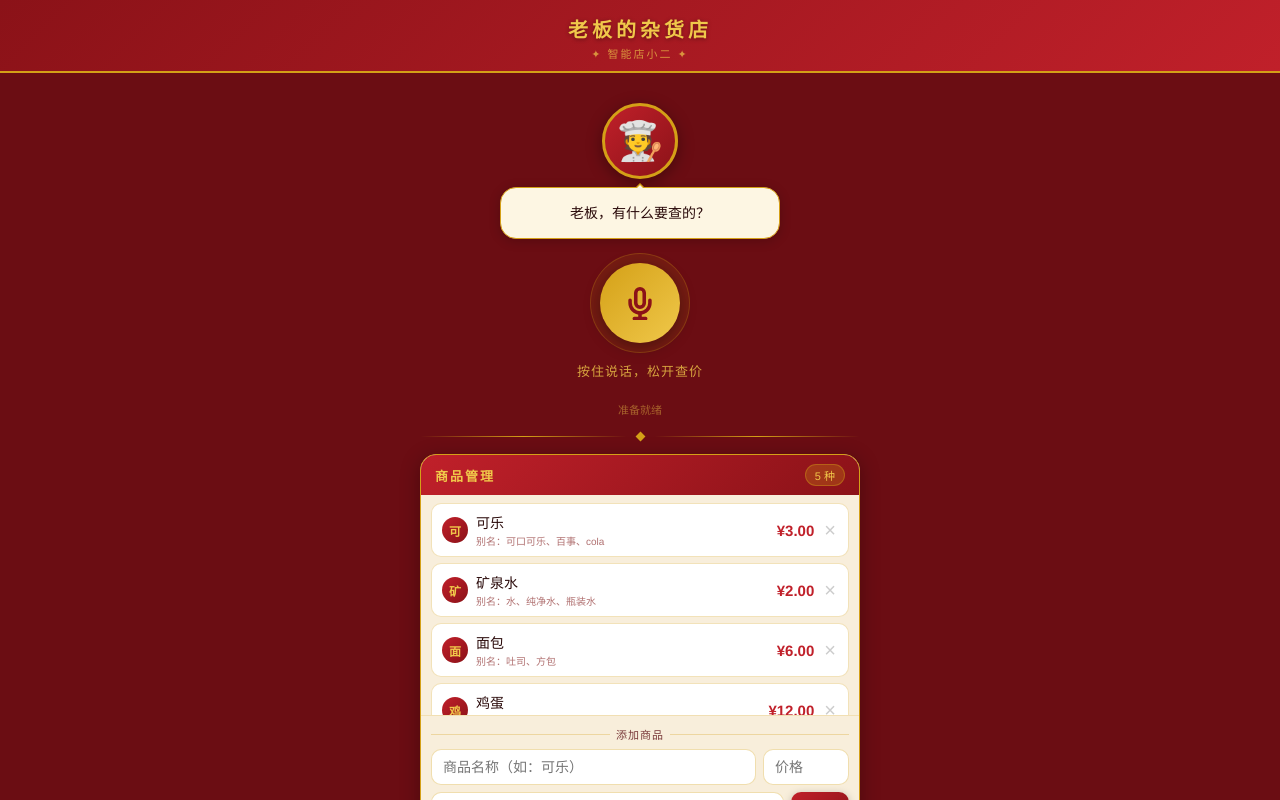
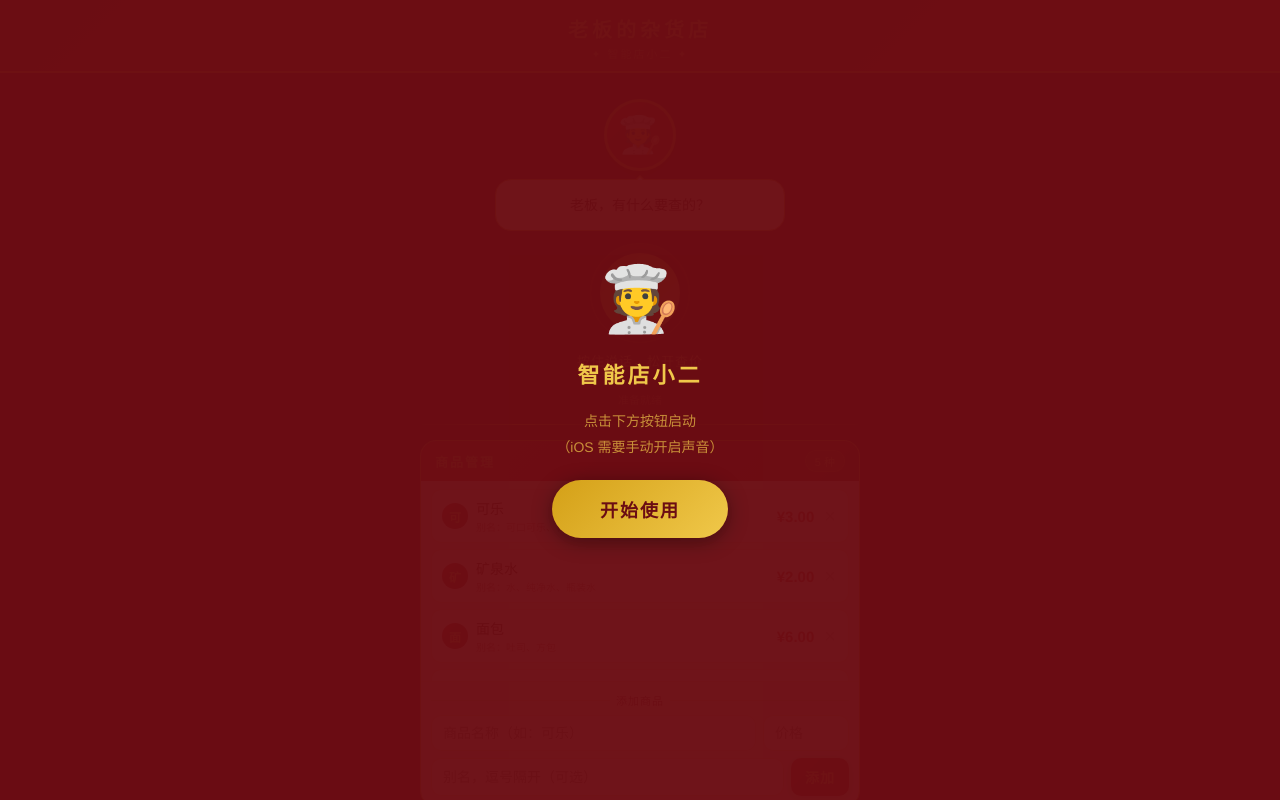
Before and after one commit to yanglin1228-collab/shop-assistant, a plain HTML site: page index.html in a window 1280 px wide. Drawn offline with Linux system fonts and the light colour scheme.

Commit message:
Add files via upload

```diff
--- a/index.html
+++ b/index.html
@@ -25,30 +25,48 @@ body{
   display:flex;flex-direction:column;
   height:100vh;height:100dvh;
 }
-/* 顶部 */
+
+/* 声音解锁遮罩 */
+.unlock-overlay{
+  position:fixed;inset:0;
+  background:rgba(107,13,19,0.97);
+  display:flex;flex-direction:column;
+  align-items:center;justify-content:center;
+  z-index:999;gap:20px;
+  padding:30px;
+}
+.unlock-overlay.hidden{display:none;}
+.unlock-title{font-size:22px;font-weight:700;color:var(--gold-light);letter-spacing:3px;text-align:center;}
+.unlock-sub{font-size:14px;color:rgba(240,200,74,0.7);text-align:center;line-height:1.8;}
+.unlock-btn{
+  background:linear-gradient(135deg,var(--gold),var(--gold-light));
+  color:var(--red-deep);border:none;border-radius:50px;
+  padding:16px 48px;font-size:18px;font-weight:700;
+  font-family:inherit;cursor:pointer;letter-spacing:2px;
+  box-shadow:0 4px 20px rgba(0,0,0,0.4);
+}
+.unlock-btn:active{transform:scale(0.97);}
+.unlock-icon{font-size:64px;}
+
 .top-bar{
   background:linear-gradient(135deg,var(--red-dark),var(--red));
   padding:env(safe-area-inset-top,14px) 20px 10px;
   padding-top:calc(env(safe-area-inset-top,0px) + 14px);
-  text-align:center;
-  border-bottom:2px solid var(--gold);
-  flex-shrink:0;
+  text-align:center;border-bottom:2px solid var(--gold);flex-shrink:0;
 }
 .store-name{font-size:20px;font-weight:700;color:var(--gold-light);letter-spacing:4px;text-shadow:0 1px 4px rgba(0,0,0,0.4);}
 .store-sub{font-size:11px;color:rgba(240,200,74,0.7);letter-spacing:2px;margin-top:2px;}
 
-/* 主体可滚动区 */
-.scroll-area{flex:1;overflow-y:auto;-webkit-overflow-scrolling:touch;padding:16px 16px calc(env(safe-area-inset-bottom,0px) + 20px);}
+.scroll-area{flex:1;overflow-y:auto;-webkit-overflow-scrolling:touch;padding:14px 14px calc(env(safe-area-inset-bottom,0px) + 20px);}
 .inner{max-width:440px;margin:0 auto;}
 
-/* 店小二 */
-.mascot-area{text-align:center;margin-bottom:14px;}
+.mascot-area{text-align:center;margin-bottom:12px;margin-top:12px;}
 .mascot{
-  width:76px;height:76px;border-radius:50%;
+  width:72px;height:72px;border-radius:50%;
   background:linear-gradient(135deg,var(--red),var(--red-dark));
   border:3px solid var(--gold);
   display:inline-flex;align-items:center;justify-content:center;
-  font-size:38px;box-shadow:0 4px 16px rgba(0,0,0,0.35);margin-bottom:8px;
+  font-size:36px;box-shadow:0 4px 16px rgba(0,0,0,0.35);margin-bottom:8px;
 }
 .mascot.talking{animation:bobble 0.4s ease-in-out infinite alternate;}
 @keyframes bobble{from{transform:translateY(0) scale(1);}to{transform:translateY(-4px) scale(1.04);}}
@@ -57,17 +75,16 @@ body{
   display:flex;align-items:center;justify-content:center;
   background:var(--cream);border:1.5px solid var(--gold);
   border-radius:16px;padding:10px 16px;
-  max-width:280px;margin:0 auto;min-height:52px;
+  max-width:290px;margin:0 auto;min-height:52px;
   box-shadow:0 2px 12px rgba(0,0,0,0.2);position:relative;
 }
 .speech-bubble::before{content:'';position:absolute;top:-10px;left:50%;transform:translateX(-50%);border:5px solid transparent;border-bottom-color:var(--gold);}
 .speech-bubble::after{content:'';position:absolute;top:-8px;left:50%;transform:translateX(-50%);border:5px solid transparent;border-bottom-color:var(--cream);}
 .bubble-text{font-size:14px;color:var(--text-dark);text-align:center;line-height:1.5;}
-.bubble-price{font-size:38px;font-weight:700;color:var(--red);line-height:1.1;}
+.bubble-price{font-size:40px;font-weight:700;color:var(--red);line-height:1.1;}
 .bubble-product{font-size:13px;color:var(--text-mid);margin-bottom:2px;}
 
-/* 麦克风 */
-.mic-section{text-align:center;margin-bottom:16px;}
+.mic-section{text-align:center;margin-bottom:14px;}
 .mic-outer{
   width:100px;height:100px;border-radius:50%;
   background:rgba(212,160,23,0.1);border:1.5px solid rgba(212,160,23,0.25);
@@ -87,21 +104,19 @@ body{
   50%{box-shadow:0 4px 16px rgba(0,0,0,0.35),0 0 0 16px rgba(212,160,23,0);}
 }
 .mic-label{font-size:13px;color:rgba(240,200,74,0.8);letter-spacing:1px;}
-.transcript{font-size:12px;color:rgba(240,200,74,0.55);font-style:italic;min-height:16px;margin-top:3px;}
+.transcript{font-size:12px;color:rgba(240,200,74,0.6);font-style:italic;min-height:16px;margin-top:3px;}
 .status{font-size:11px;color:rgba(240,200,74,0.45);min-height:14px;margin-top:2px;}
 
-/* 分隔 */
-.divider{display:flex;align-items:center;gap:10px;margin:4px 0 14px;}
+.divider{display:flex;align-items:center;gap:10px;margin:4px 0 12px;}
 .divider-line{flex:1;height:1px;background:linear-gradient(90deg,transparent,var(--gold),transparent);}
 .divider-diamond{width:7px;height:7px;background:var(--gold);transform:rotate(45deg);flex-shrink:0;}
 
-/* 商品管理 */
 .mgmt-card{background:rgba(253,246,227,0.97);border-radius:16px;border:1.5px solid var(--gold);overflow:hidden;box-shadow:0 4px 20px rgba(0,0,0,0.3);}
 .mgmt-header{background:linear-gradient(135deg,var(--red),var(--red-dark));padding:9px 14px;display:flex;align-items:center;justify-content:space-between;}
 .mgmt-title{font-size:13px;font-weight:600;color:var(--gold-light);letter-spacing:2px;}
 .count-badge{font-size:11px;background:rgba(212,160,23,0.25);color:var(--gold-light);padding:2px 9px;border-radius:999px;border:0.5px solid rgba(212,160,23,0.4);}
 
-.product-list{max-height:220px;overflow-y:auto;padding:8px 10px;display:flex;flex-direction:column;gap:6px;}
+.product-list{max-height:200px;overflow-y:auto;padding:8px 10px;display:flex;flex-direction:column;gap:6px;}
 .product-item{display:flex;align-items:center;gap:8px;background:white;border:0.5px solid rgba(212,160,23,0.3);border-radius:10px;padding:8px 10px;}
 .item-icon{width:26px;height:26px;border-radius:50%;background:linear-gradient(135deg,var(--red),var(--red-dark));display:flex;align-items:center;justify-content:center;font-size:12px;font-weight:700;color:var(--gold-light);flex-shrink:0;}
 .item-info{flex:1;min-width:0;}
@@ -112,7 +127,6 @@ body{
 .del-btn:active{color:var(--red);}
 .no-products{text-align:center;color:var(--text-light);font-size:13px;padding:18px;}
 
-/* 添加 */
 .add-section{border-top:1px solid rgba(212,160,23,0.2);padding:10px;}
 .add-label{font-size:11px;color:var(--text-mid);letter-spacing:1px;margin-bottom:7px;display:flex;align-items:center;gap:6px;}
 .add-label::before,.add-label::after{content:'';flex:1;height:0.5px;background:rgba(212,160,23,0.3);}
@@ -133,11 +147,19 @@ body{
   box-shadow:0 2px 8px rgba(0,0,0,0.25);
 }
 .add-btn:active{opacity:0.85;}
-.tip{text-align:center;font-size:10px;color:rgba(212,160,23,0.4);margin-top:16px;letter-spacing:1px;line-height:1.8;}
-.no-speech{background:rgba(253,246,227,0.9);border:1px solid var(--gold);border-radius:12px;padding:10px 14px;font-size:12px;color:var(--text-mid);margin-bottom:12px;line-height:1.7;display:none;text-align:center;}
+.tip{text-align:center;font-size:10px;color:rgba(212,160,23,0.4);margin-top:14px;letter-spacing:1px;line-height:1.8;}
 </style>
 </head>
 <body>
+
+<!-- 首次点击解锁声音 -->
+<div class="unlock-overlay" id="unlockOverlay">
+  <div class="unlock-icon">🧑‍🍳</div>
+  <div class="unlock-title">智能店小二</div>
+  <div class="unlock-sub">点击下方按钮启动<br>（iOS 需要手动开启声音）</div>
+  <button class="unlock-btn" id="unlockBtn">开始使用</button>
+</div>
+
 <div class="top-bar">
   <div class="store-name">老板的杂货店</div>
   <div class="store-sub">✦ 智能店小二 ✦</div>
@@ -146,11 +168,7 @@ body{
 <div class="scroll-area">
 <div class="inner">
 
-  <div class="no-speech" id="noSpeechTip">
-    请用 <strong>Safari</strong> 打开本页面以使用语音功能
-  </div>
-
-  <div class="mascot-area" style="margin-top:14px;">
+  <div class="mascot-area">
     <div><div class="mascot" id="mascot">🧑‍🍳</div></div>
     <div class="speech-bubble" id="bubble">
       <span class="bubble-text" id="bubbleText">老板，有什么要查的？</span>
@@ -193,13 +211,25 @@ body{
       </div>
     </div>
   </div>
-
   <p class="tip">数据存于本地 · 无需网络 · 离线可用</p>
 </div>
 </div>
 
 <script>
-const STORAGE_KEY='shopXiao_v2';
+const STORAGE_KEY='shopXiao_v3';
+let ttsUnlocked=false;
+
+// iOS TTS 解锁：必须在用户点击事件里触发一次 speak
+document.getElementById('unlockBtn').addEventListener('click',()=>{
+  // 用一个无声的utterance来解锁TTS上下文
+  const u=new SpeechSynthesisUtterance(' ');
+  u.volume=0;
+  u.onend=()=>{ttsUnlocked=true;};
+  speechSynthesis.speak(u);
+  document.getElementById('unlockOverlay').classList.add('hidden');
+  setStatus('准备就绪，按住麦克风问价');
+});
+
 let products=JSON.parse(localStorage.getItem(STORAGE_KEY)||'null')||[
   {id:1,name:'可乐',aliases:['可口可乐','百事','cola'],price:3},
   {id:2,name:'矿泉水',aliases:['水','纯净水','瓶装水'],price:2},
@@ -208,7 +238,9 @@ let products=JSON.parse(localStorage.getItem(STORAGE_KEY)||'null')||[
   {id:5,name:'牛奶',aliases:['纯牛奶','鲜奶'],price:8},
 ];
 function save(){localStorage.setItem(STORAGE_KEY,JSON.stringify(products));}
+
 const PHRASES=['好嘞，马上来！','您稍等，小的查查！','没问题，给您报价！','马上马上！','小的这就查！'];
+
 function setBubble(html,talking=false){
   document.getElementById('bubbleText').innerHTML=html;
   document.getElementById('mascot').classList.toggle('talking',talking);
@@ -223,8 +255,9 @@ function showResult(p){
 }
 function showNotFound(t){
   setBubble(`<div style="text-align:center;font-size:13px;color:#7A3A3A">哎呀，没找到"${t}"<br><span style="font-size:11px;color:#B07070">请先在下方添加</span></div>`,false);
-  speak('这个商品还没录入');
+  speak('这个商品还没录入，请先添加一下');
 }
+
 function renderList(){
   const el=document.getElementById('productList');
   document.getElementById('countBadge').textContent=products.length+' 种';
@@ -241,6 +274,7 @@ function renderList(){
     </div>`).join('');
 }
 function del(id){if(!confirm('确认删除？'))return;products=products.filter(p=>p.id!==id);save();renderList();}
+
 document.getElementById('addBtn').addEventListener('click',()=>{
   const name=document.getElementById('addName').value.trim();
   const price=parseFloat(document.getElementById('addPrice').value);
@@ -255,7 +289,9 @@ document.getElementById('addBtn').addEventListener('click',()=>{
   document.getElementById('addAlias').value='';
   setStatus('已添加：'+name);
 });
+
 function setStatus(m){document.getElementById('statusBar').textContent=m;}
+
 function findProduct(t){
   t=t.toLowerCase().replace(/\s/g,'');
   for(const p of products){
@@ -264,17 +300,21 @@ function findProduct(t){
   }
   return null;
 }
+
 function speak(text){
   if(!window.speechSynthesis)return;
   speechSynthesis.cancel();
   const u=new SpeechSynthesisUtterance(text);
-  u.lang='zh-CN';u.rate=0.95;u.pitch=1.05;
-  speechSynthesis.speak(u);
+  u.lang='zh-CN';u.rate=0.95;u.pitch=1.05;u.volume=1;
+  // iOS 有时需要延迟才能播放
+  setTimeout(()=>speechSynthesis.speak(u),100);
 }
+
 const micBtn=document.getElementById('micBtn');
 let recognition=null,isListening=false;
 const SR=window.SpeechRecognition||window.webkitSpeechRecognition;
-if(!SR){document.getElementById('noSpeechTip').style.display='block';micBtn.style.opacity='0.4';micBtn.disabled=true;}
+if(!SR){setStatus('请用 Safari 打开以使用语音功能');}
+
 function createRec(){
   const r=new SR();
   r.lang='zh-CN';r.continuous=false;r.interimResults=true;r.maxAlternatives=3;
@@ -290,30 +330,33 @@ function createRec(){
       let found=null;
       outer:for(let i=e.resultIndex;i<e.results.length;i++)
         for(let j=0;j<e.results[i].length;j++){found=findProduct(e.results[i][j].transcript);if(found)break outer;}
-      if(found){showResult(found);setStatus('');}else{showNotFound(final);setStatus('');}
+      if(found){showResult(found);setStatus('');}
+      else{showNotFound(final);setStatus('');}
     }
   };
   r.onerror=(e)=>{
     const m={'not-allowed':'请允许麦克风权限','no-speech':'没听到声音，请重试','network':'网络错误'};
-    setStatus(m[e.error]||'识别出错，请重试');micBtn.classList.remove('listening');isListening=false;showIdle();
+    setStatus(m[e.error]||'识别出错，请重试');
+    micBtn.classList.remove('listening');isListening=false;showIdle();
   };
   r.onend=()=>{micBtn.classList.remove('listening');isListening=false;};
   return r;
 }
+
 function startListen(){if(!SR||isListening)return;recognition=createRec();try{recognition.start();}catch(e){setStatus('启动失败，请重试');}}
 function stopListen(){if(recognition&&isListening)try{recognition.stop();}catch(e){}}
+
 micBtn.addEventListener('mousedown',startListen);
 micBtn.addEventListener('mouseup',stopListen);
 micBtn.addEventListener('mouseleave',stopListen);
 micBtn.addEventListener('touchstart',e=>{e.preventDefault();startListen();},{passive:false});
 micBtn.addEventListener('touchend',e=>{e.preventDefault();stopListen();},{passive:false});
 
-// 注册 Service Worker（离线缓存）
 if('serviceWorker' in navigator){
   navigator.serviceWorker.register('sw.js').catch(()=>{});
 }
 
-renderList();showIdle();
+renderList();
 </script>
 </body>
 </html>
```
